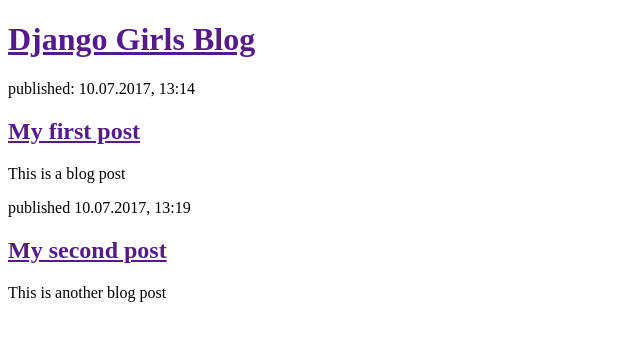
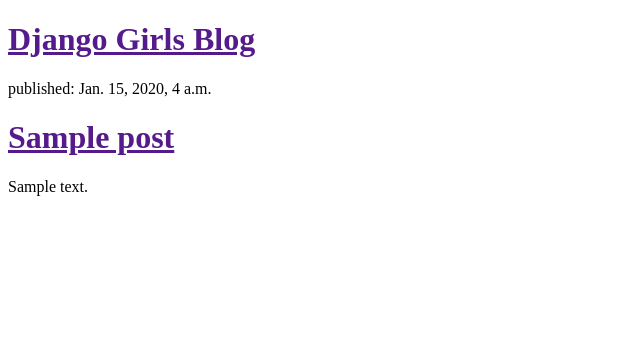
Before and after one commit to EvillePanda/my-first-blog, a Django app: template blog/templates/blog/post_list.html in a window 1280 px wide. Shown: the top 341 px of the page, without its empty margins (0-640 px from the left). Run offline with Django 3.2, Linux system fonts and the light colour scheme; the template is opened without the code that fills it: values that come from a table or form of the project are taken from there, others are empty; tables that the repository leaves empty hold one stand-in row (values such as "Sample post"); parts of the project's set-up code (start-up, migrations or seed data) failed here and were passed over.

Commit message:
Modified templates to display posts from database.

```diff
--- a/blog/templates/blog/post_list.html
+++ b/blog/templates/blog/post_list.html
@@ -11,18 +11,13 @@
 	</div>
 
 	<div>
-		<p>published: 10.07.2017, 13:14</p>
-
-		<h2><a href="">My first post</a></h2>
-		<p>This is a blog post</p>
-
-	</div>
-
-	<div>
-		<p>published 10.07.2017, 13:19</p>
-
-		<h2><a href="">My second post</a></h2>
-		<p>This is another blog post</p>
+		{% for post in posts %}
+		<div>
+			<p>published: {{ post.published_date }}</p>
+			<h1><a href="">{{ post.title }}</a></h1>
+			<p>{{ post.text|linebreaksbr }}</p>
+		</div>
+		{% endfor %}
 
 	</div>
 
--- a/blog/views.py
+++ b/blog/views.py
@@ -1,5 +1,8 @@
 from django.shortcuts import render
+from django.utils import timezone
+from .models import Post
 
 def post_list(request):
-	return render(request, 'blog/post_list.html', {})
+	posts = Post.objects.filter(published_date__lte=timezone.now()).order_by('published_date')
+	return render(request, 'blog/post_list.html', {'posts': posts})
 # Create your views here.
```
